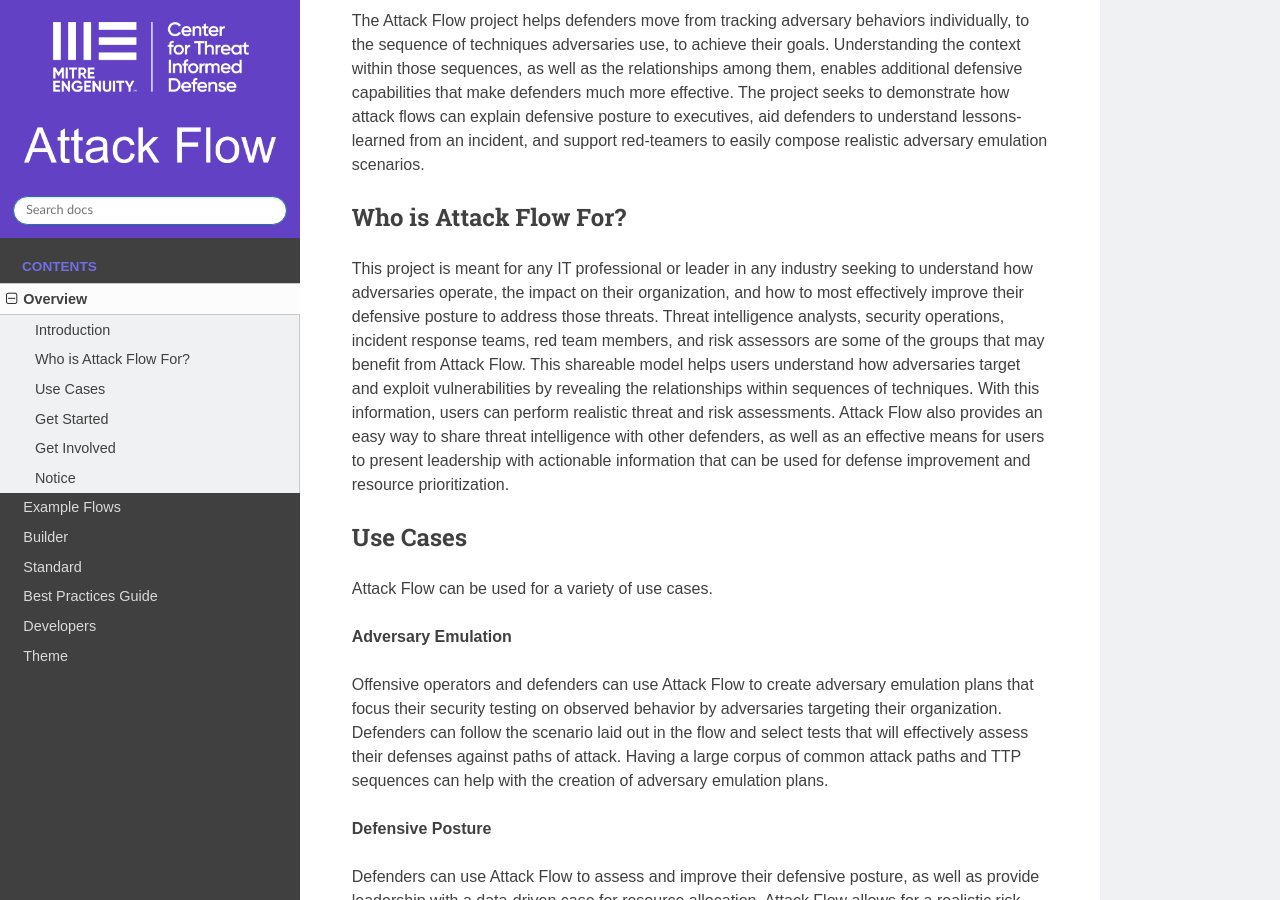
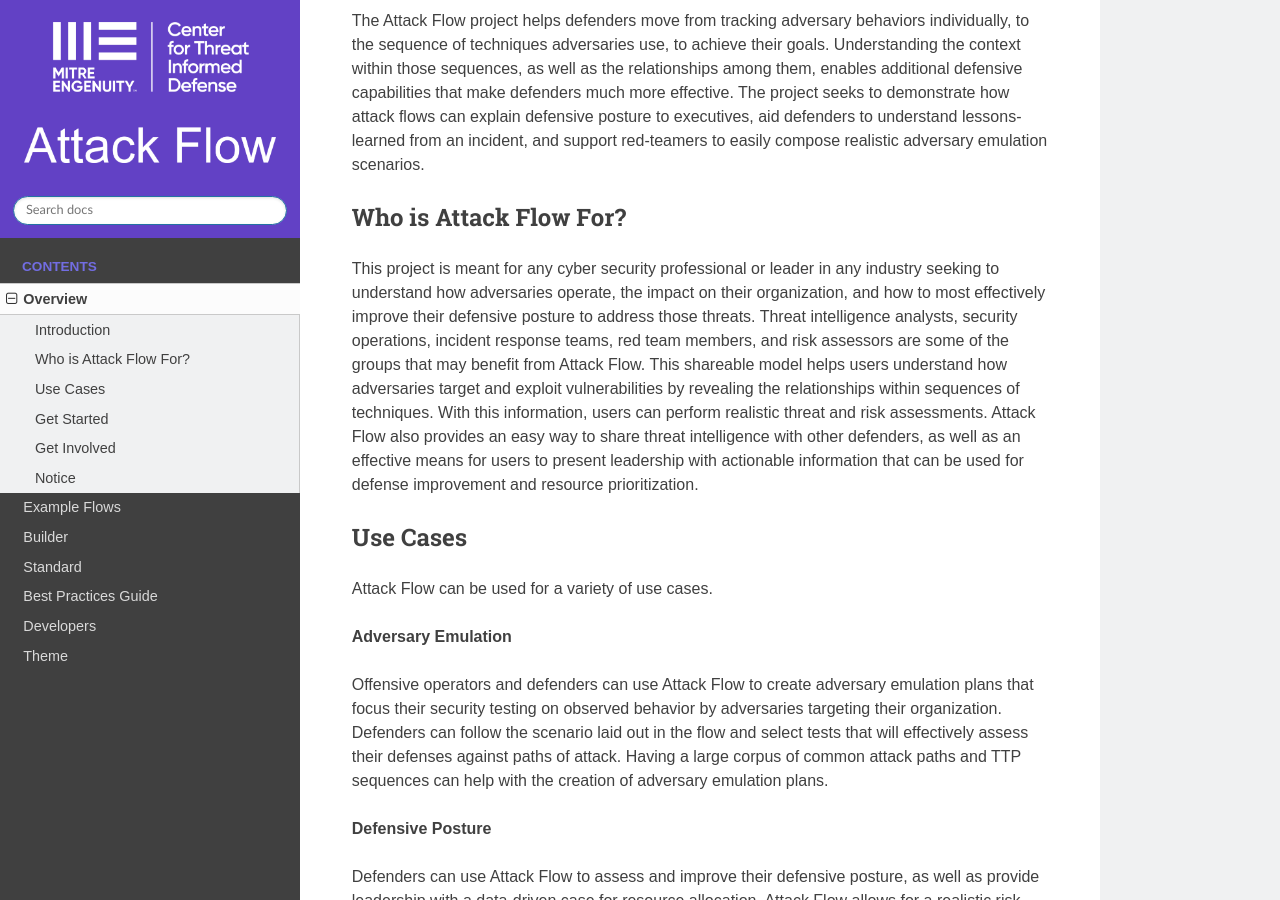
Before and after one commit to center-for-threat-informed-defense/attack-flow, a Sphinx documentation site: the page built from docs/overview.rst, in a window 1280 px wide and 900 px high, scrolled down 381 px. Built offline with Sphinx 7.4.7 and the Read the Docs theme 2.0.0, drawn with Linux system fonts in a browser that asks for light colours.

Commit message:
Update overview.rst

```diff
--- a/docs/overview.rst
+++ b/docs/overview.rst
@@ -26,9 +26,9 @@
 
 Who is Attack Flow For?
 -------------------------
-This project is meant for any IT professional or leader in any industry seeking
-to understand how adversaries operate, the impact on their organization, and
-how to most effectively improve their defensive posture to address those threats.
+This project is meant for any cyber security professional or leader in any industry
+seeking to understand how adversaries operate, the impact on their organization,
+and how to most effectively improve their defensive posture to address those threats.
 Threat intelligence analysts, security operations, incident response teams,
 red team members, and risk assessors are some of the groups that may benefit
 from Attack Flow. This shareable model helps users understand how adversaries
```
